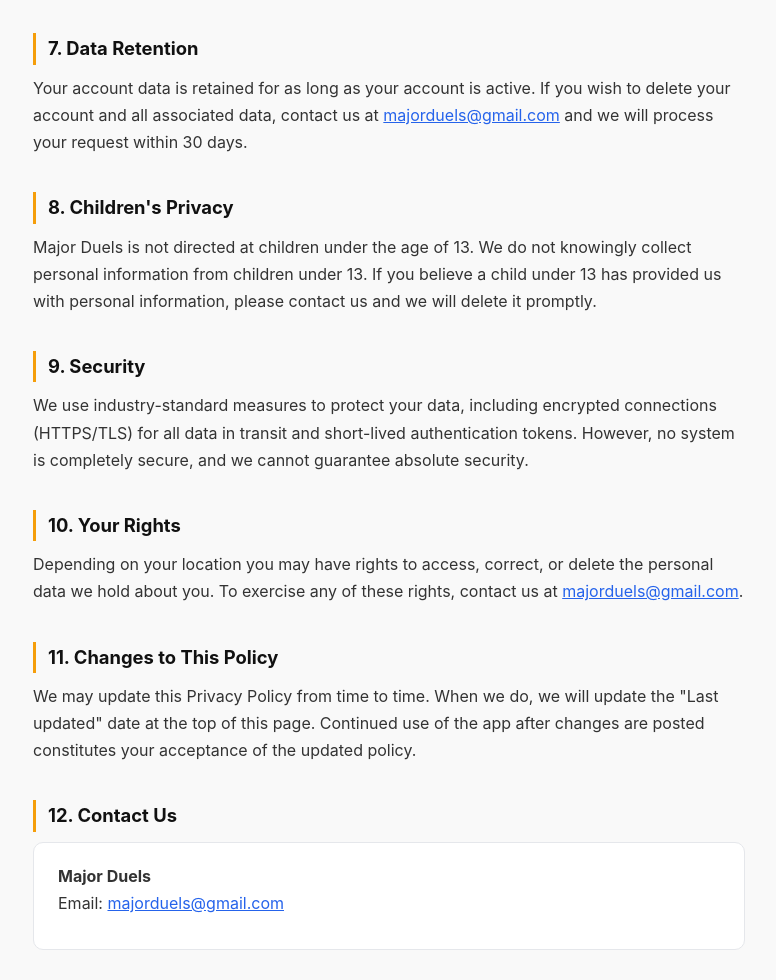
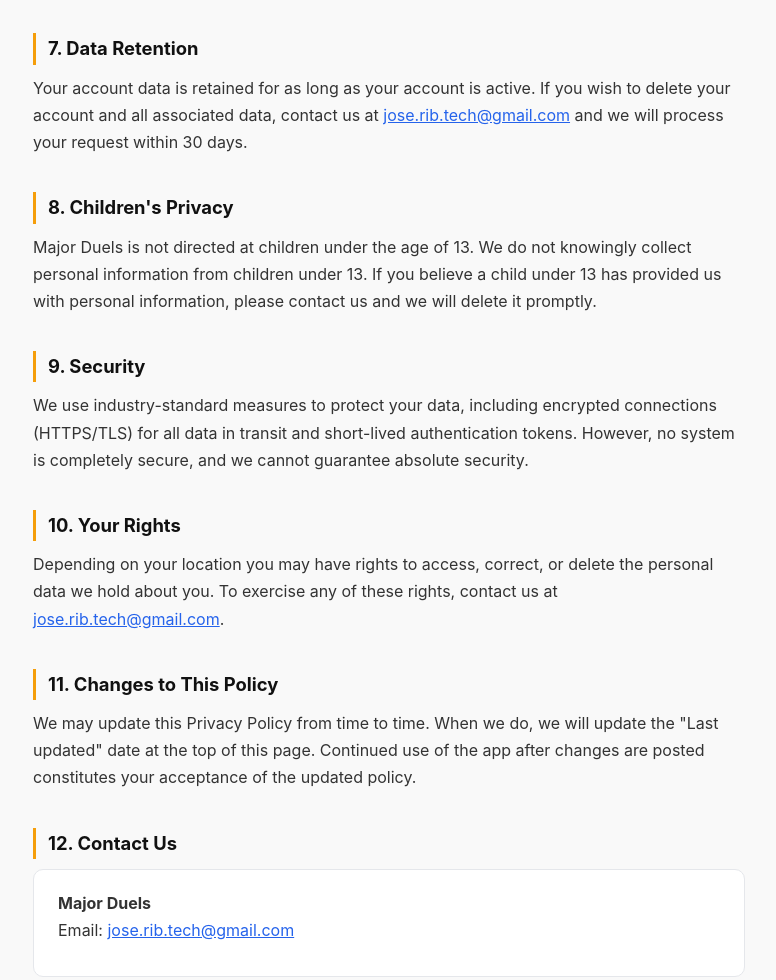
Before and after one commit to Palito304710/majorduels-privacy, a plain HTML site: page index.html in a window 1280 px wide. Shown: the part 2067-3047 px from the top of the page, without its empty margins (251-1027 px from the left). Drawn offline with Linux system fonts and the light colour scheme.

Commit message:
Update contact email in privacy policy

```diff
--- a/index.html
+++ b/index.html
@@ -76,7 +76,7 @@
   </ul>
 
   <h2>7. Data Retention</h2>
-  <p>Your account data is retained for as long as your account is active. If you wish to delete your account and all associated data, contact us at <a href="mailto:majorduels@gmail.com">majorduels@gmail.com</a> and we will process your request within 30 days.</p>
+  <p>Your account data is retained for as long as your account is active. If you wish to delete your account and all associated data, contact us at <a href="mailto:jose.rib.tech@gmail.com">jose.rib.tech@gmail.com</a> and we will process your request within 30 days.</p>
 
   <h2>8. Children's Privacy</h2>
   <p>Major Duels is not directed at children under the age of 13. We do not knowingly collect personal information from children under 13. If you believe a child under 13 has provided us with personal information, please contact us and we will delete it promptly.</p>
@@ -85,7 +85,7 @@
   <p>We use industry-standard measures to protect your data, including encrypted connections (HTTPS/TLS) for all data in transit and short-lived authentication tokens. However, no system is completely secure, and we cannot guarantee absolute security.</p>
 
   <h2>10. Your Rights</h2>
-  <p>Depending on your location you may have rights to access, correct, or delete the personal data we hold about you. To exercise any of these rights, contact us at <a href="mailto:majorduels@gmail.com">majorduels@gmail.com</a>.</p>
+  <p>Depending on your location you may have rights to access, correct, or delete the personal data we hold about you. To exercise any of these rights, contact us at <a href="mailto:jose.rib.tech@gmail.com">jose.rib.tech@gmail.com</a>.</p>
 
   <h2>11. Changes to This Policy</h2>
   <p>We may update this Privacy Policy from time to time. When we do, we will update the "Last updated" date at the top of this page. Continued use of the app after changes are posted constitutes your acceptance of the updated policy.</p>
@@ -93,7 +93,7 @@
   <h2>12. Contact Us</h2>
   <div class="box">
     <p><strong>Major Duels</strong><br />
-    Email: <a href="mailto:majorduels@gmail.com">majorduels@gmail.com</a></p>
+    Email: <a href="mailto:jose.rib.tech@gmail.com">jose.rib.tech@gmail.com</a></p>
   </div>
 
   <div class="footer">
```
